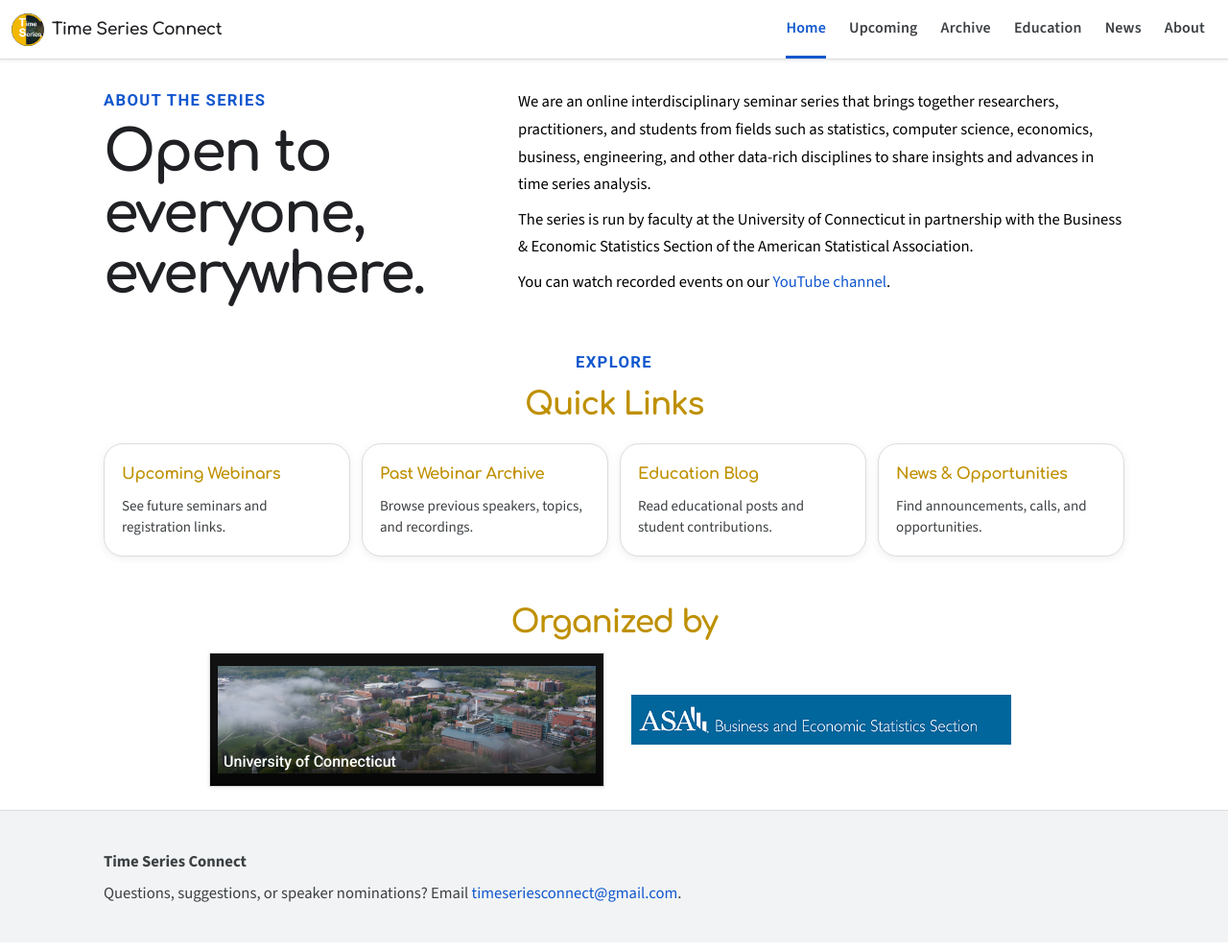
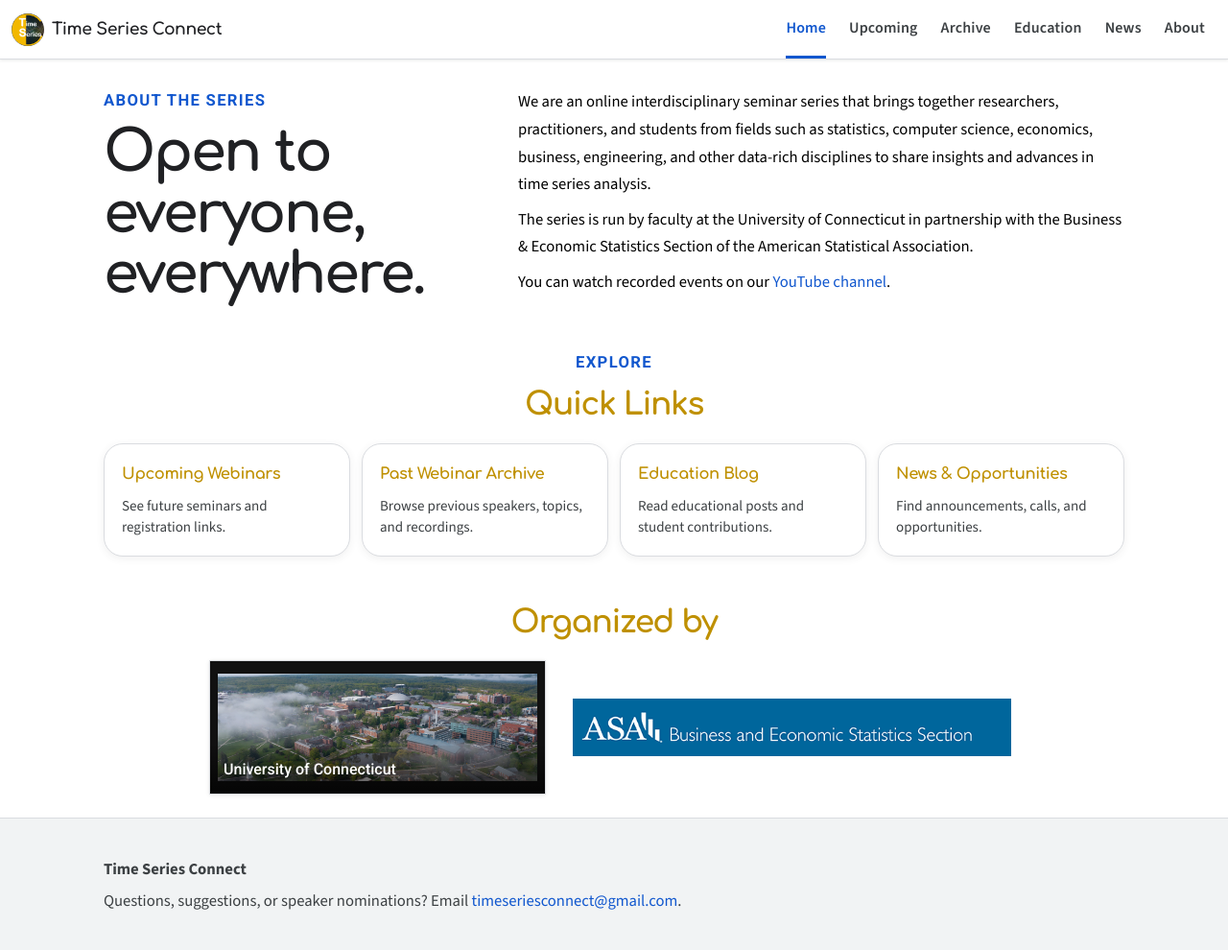
Before and after one commit to yaozheng-stat/time-series-connect, a Jekyll site: the page built from index.md, in a window 1280 px wide and 990 px high. Shown: the whole window at 96% size. Built offline with Jekyll 4.4.1, drawn with Linux system fonts in a browser that asks for light colours.

Commit message:
resize logo

```diff
--- a/assets/css/homepage-spacing.css
+++ b/assets/css/homepage-spacing.css
@@ -82,8 +82,10 @@
 }
 
 .partner-logos{
-  margin-top:10px;
+  display:grid;
+  grid-template-columns:1fr 1.35fr;
   gap:20px;
+  align-items:center;
 }
 
 .partner-card,
```
